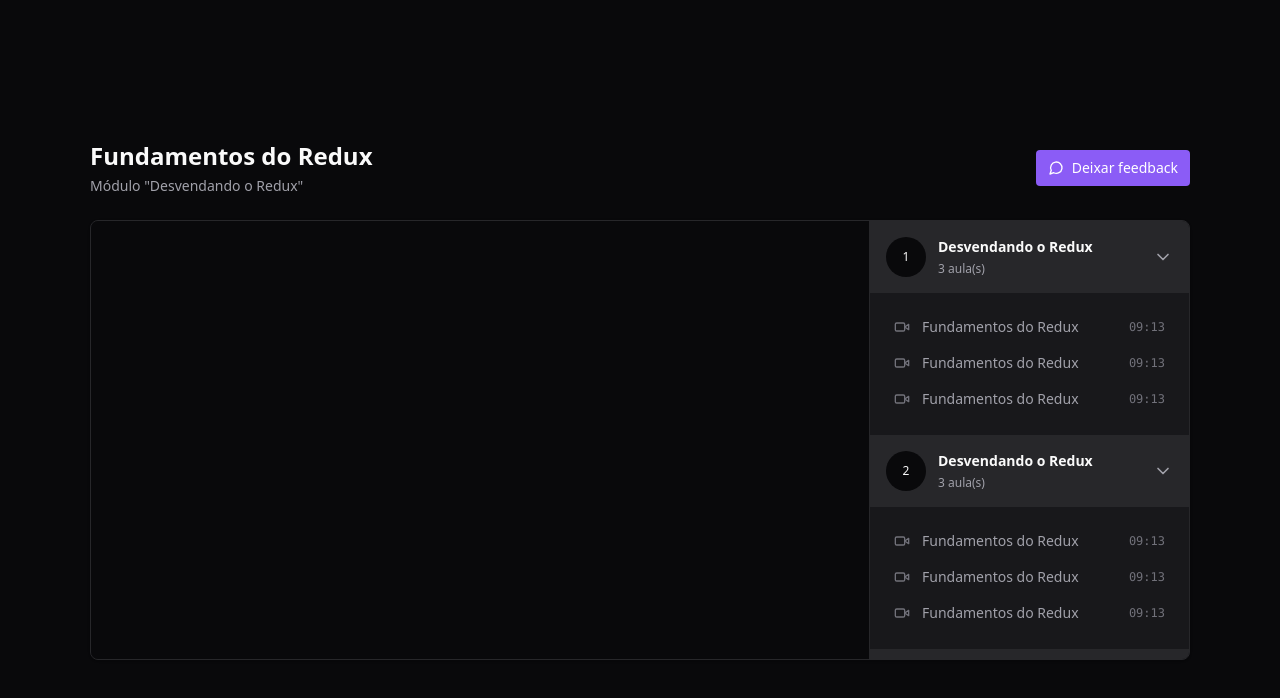
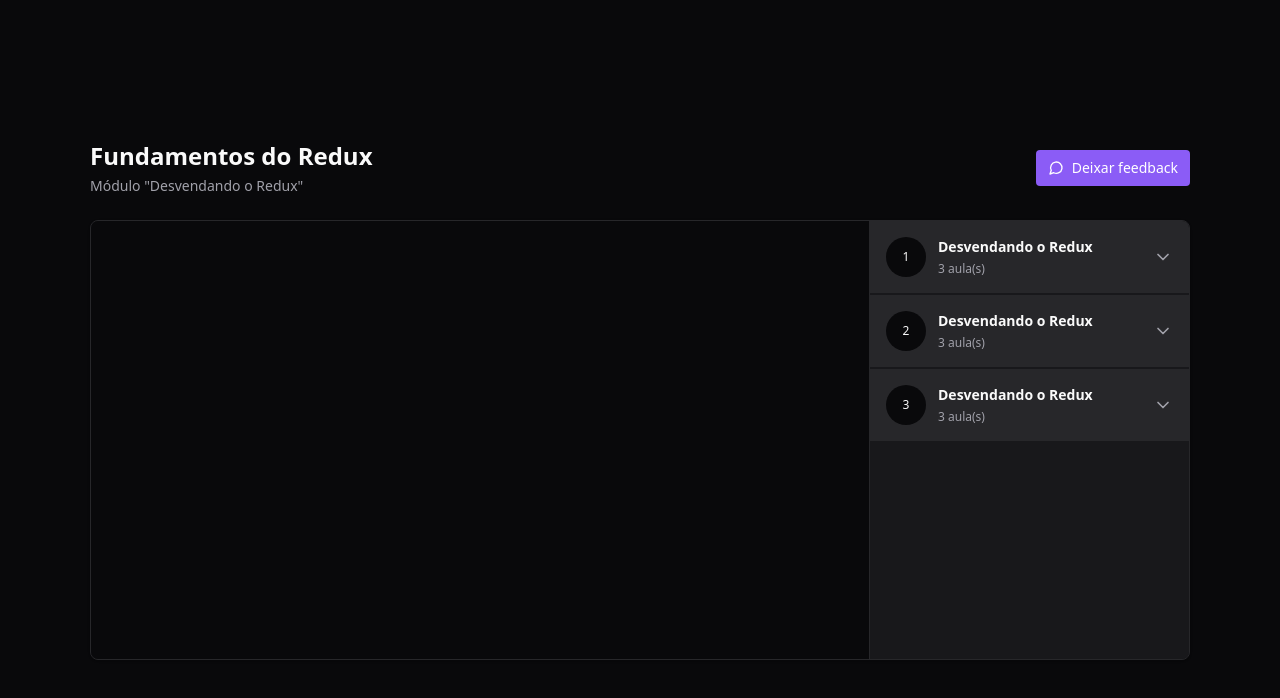
Before and after one commit to marcelopajr/ignite-react-redux-zustand, a React (Vite) app: page / in a window 1280 px wide. Shown: the top 698 px of the page. Built offline with nearby package versions, Linux system fonts and the light colour scheme.

Commit message:
feat: add module collapsible button with radix

```diff
--- a/package.json
+++ b/package.json
@@ -10,6 +10,7 @@
     "preview": "vite preview"
   },
   "dependencies": {
+    "@radix-ui/react-collapsible": "^1.0.3",
     "@reduxjs/toolkit": "^1.9.5",
     "lucide-react": "^0.258.0",
     "react": "^18.2.0",
--- a/src/components/Module.tsx
+++ b/src/components/Module.tsx
@@ -1,3 +1,4 @@
+import * as Collapsible from "@radix-ui/react-collapsible";
 import { ChevronDown } from "lucide-react";
 import { Lesson } from "./Lesson";
 
@@ -9,8 +10,8 @@
 
 export function Module({ moduleIndex, title, amountOfLessons }: ModuleProps) {
   return (
-    <div>
-      <button className="flex w-full items-center gap-3 bg-zinc-800 p-4">
+    <Collapsible.Root className="group">
+      <Collapsible.Trigger className="flex w-full items-center gap-3 bg-zinc-800 p-4">
         <div className="flex h-10 w-10 rounded-full items-center justify-center bg-zinc-950 text-xs">
           {moduleIndex + 1}
         </div>
@@ -22,14 +23,16 @@
           </span>
         </div>
 
-        <ChevronDown className="w-5 h-5 ml-auto text-zinc-400" />
-      </button>
+        <ChevronDown className="w-5 h-5 ml-auto text-zinc-400 group-data-[state=open]:rotate-180 transition-transform" />
+      </Collapsible.Trigger>
 
-      <nav className="relative flex flex-col gap-4 p-6">
-        <Lesson title="Fundamentos do Redux" duration="09:13" />
-        <Lesson title="Fundamentos do Redux" duration="09:13" />
-        <Lesson title="Fundamentos do Redux" duration="09:13" />
-      </nav>
-    </div>
+      <Collapsible.Content>
+        <nav className="relative flex flex-col gap-4 p-6">
+          <Lesson title="Fundamentos do Redux" duration="09:13" />
+          <Lesson title="Fundamentos do Redux" duration="09:13" />
+          <Lesson title="Fundamentos do Redux" duration="09:13" />
+        </nav>
+      </Collapsible.Content>
+    </Collapsible.Root>
   );
 }
```
Also changed, not shown: 1 other file (tests, documents, lock files or other folders).
